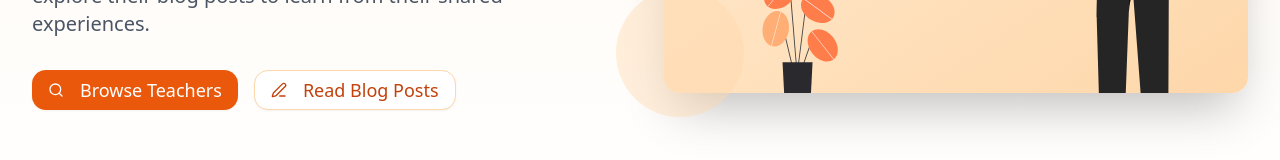
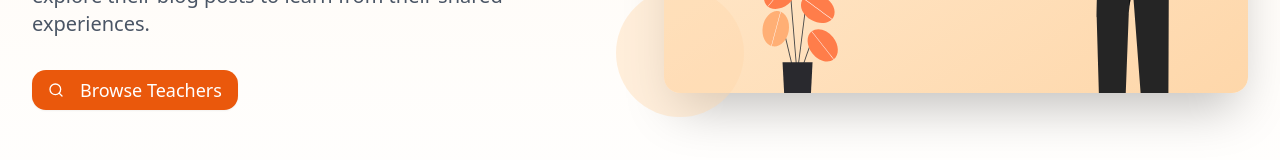
Before and after one commit to Arsalanbashir831/LinguaFlex-Landing, a Next.js app: page /consultants in a window 1280 px wide. Shown: the part 532-692 px from the top of the page. Built offline with nearby package versions, Linux system fonts and the light colour scheme; no server answers.

Commit message:
Remove the "Read Blog Posts" button from the ConsultantsHero component for a cleaner interface.

```diff
--- a/src/components/sections/consultants-hero.tsx
+++ b/src/components/sections/consultants-hero.tsx
@@ -49,14 +49,6 @@ export function ConsultantsHero() {
                 <SearchIcon className="w-5 h-5 mr-2" />
                 Browse Teachers
               </Button>
-              <Button
-                variant="outline"
-                size="lg"
-                className="border-primary-200 text-primary-700 hover:bg-primary-50 px-8 py-4 text-lg"
-              >
-                <WritingIcon className="w-5 h-5 mr-2" />
-                Read Blog Posts
-              </Button>
             </motion.div>
           </motion.div>
 
```
